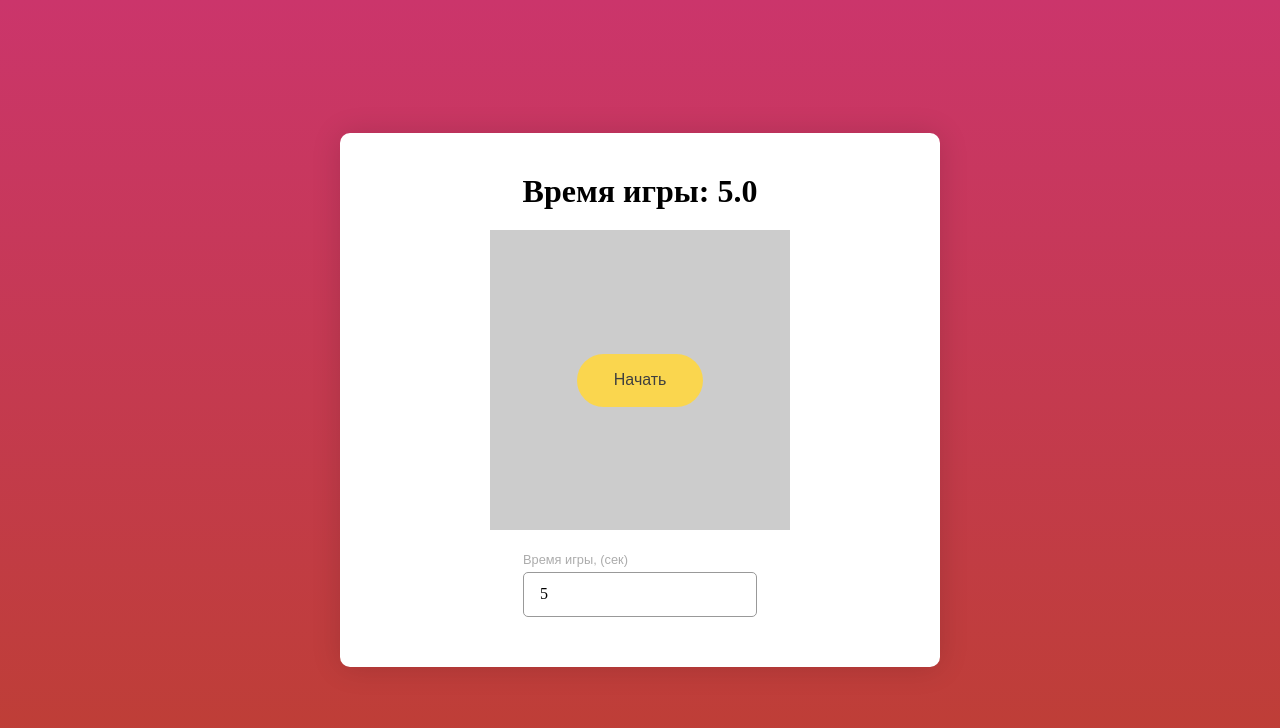
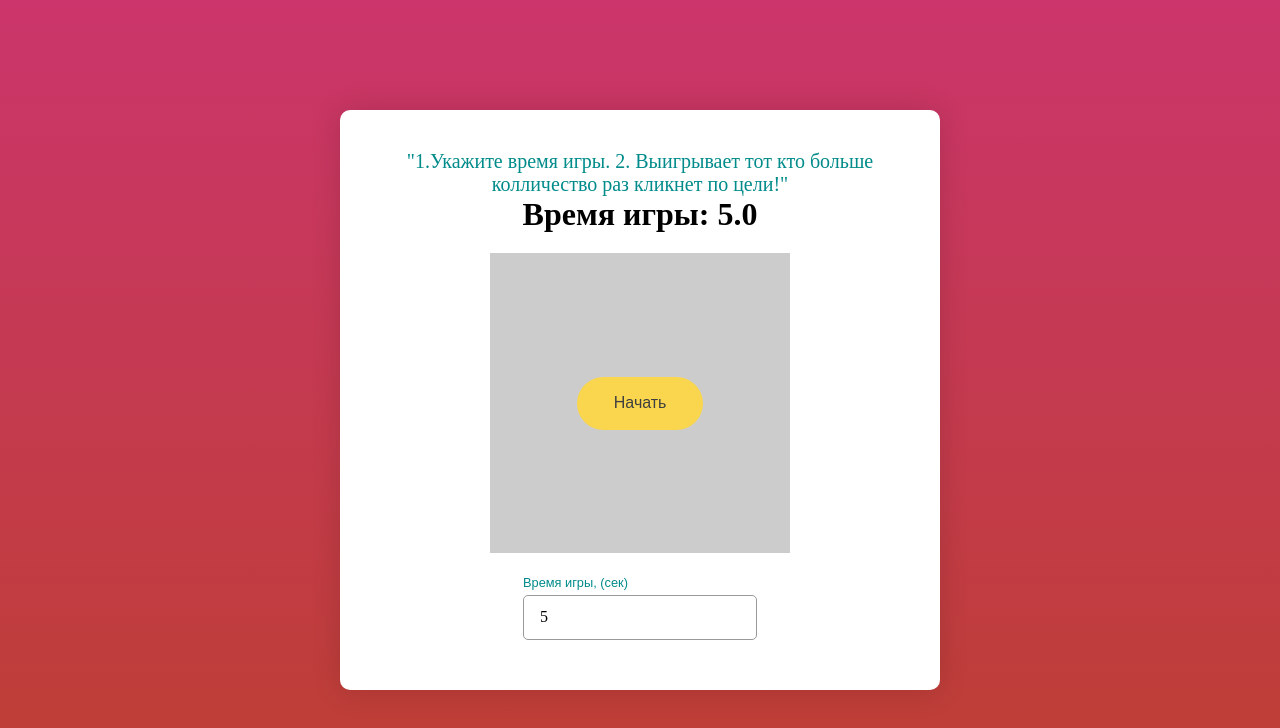
Before and after one commit to MuraPro/Js-Game, a plain HTML site: page index.html in a window 1280 px wide. Drawn offline with Linux system fonts and the light colour scheme.

Commit message:
second commit

```diff
--- a/index.html
+++ b/index.html
@@ -1,5 +1,6 @@
 <!DOCTYPE html>
 <html lang="en">
+
 <head>
 	<meta charset="UTF-8">
 	<meta name="viewport" content="width=device-width, initial-scale=1.0">
@@ -7,11 +8,14 @@
 	<link rel="stylesheet" href="styles.css">
 	<title>JS Game</title>
 </head>
+
 <body>
 
 
 	<div class="app">
 		<div class="app__header">
+			<span class="rools">"1.Укажите время игры. 2. Выигрывает тот кто больше колличество раз кликнет по
+				цели!"</span>
 			<h1 id="time-header">Время игры: <span id="time">5.0</span></h1>
 			<h1 id="result-header" class="hide">Ваш результат: <span id="result"></span></h1>
 		</div>
@@ -31,4 +35,5 @@
 
 	<script src="index.js"></script>
 </body>
+
 </html>
--- a/index.js
+++ b/index.js
@@ -94,7 +94,6 @@ function renderBox() {
   let gameSize = $game.getBoundingClientRect();
   let maxTop = gameSize.height - boxSize;
   let maxLeft = gameSize.width - boxSize;
-  // [1,2,3] -> length == 3
   let randomColorIndex = getRandom(0, colors.length);
 
   box.style.height = box.style.width = boxSize + "px";
--- a/styles.css
+++ b/styles.css
@@ -26,6 +26,10 @@ body {
   border-radius: 10px;
 }
 
+.rools {
+  font-size: 20px;
+  color: DarkCyan;
+}
 .app__header {
   padding: 20px;
   text-align: center;
@@ -55,7 +59,7 @@ body {
   display: inline-block;
   max-width: 100%;
   margin-bottom: 3px;
-  color: #acacac;
+  color: DarkCyan;
   font-family: GothamPro, sans-serif;
   font-size: 0.8rem;
   font-weight: normal;
```
Lines whose indentation alone changed are shown as unchanged.
